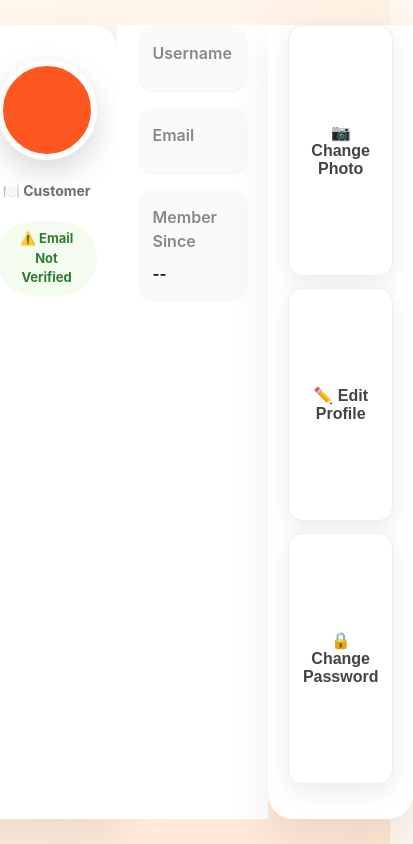
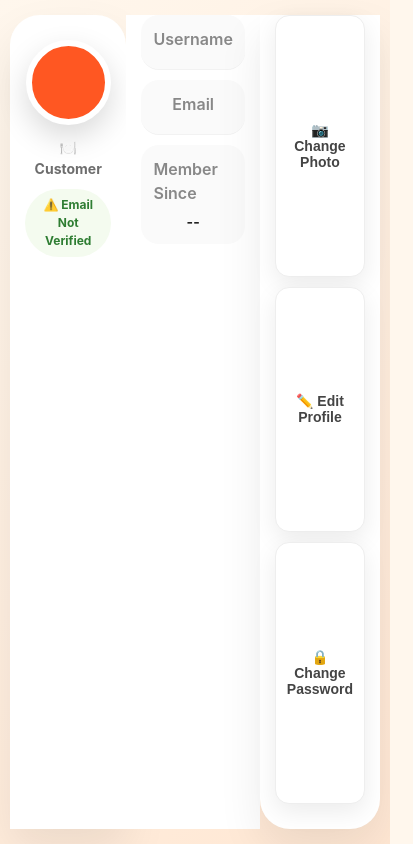
Before and after one commit to Juizpapi/ComeAgain, a React (Vite) app in the folder client/: page /profile in a window 390 px wide. Shown: the whole page, 413 px wide, since content can reach past the window. Built offline with nearby package versions, Linux system fonts and the light colour scheme; no server answers.

Commit message:
Fix profilpage css mobile view modification

```diff
--- a/client/src/styles/ProfilePage.css
+++ b/client/src/styles/ProfilePage.css
@@ -424,147 +424,97 @@ to{
 @media(max-width:768px){
 
     .profile-page{
-        padding:25px 12px;
-    }
-
-
-    .profile-header,
-    .profile-info,
-    .profile-actions{
-
-        max-width:100%;
+        padding:15px 10px;
     }
 
 
     .profile-header{
 
-        padding:35px 20px 25px;
-
-        border-radius:25px 25px 0 0;
+        padding:25px 15px 20px;
 
     }
 
 
     .profile-info{
 
-        padding:0 20px 25px;
+        padding:0 15px 20px;
 
-        gap:15px;
+        gap:10px;
 
     }
 
 
     .profile-actions{
 
-        padding:0 20px 35px;
+        padding:0 15px 25px;
 
-        gap:12px;
-
-        border-radius:0 0 25px 25px;
+        gap:10px;
 
     }
 
 
     .profile-avatar{
 
-        width:100px;
-
-        height:100px;
-
-        font-size:40px;
+        width:85px;
+        height:85px;
+        font-size:34px;
 
     }
 
 
     .profile-header h2{
 
-        font-size:26px;
-
-        word-break:break-word;
+        margin-top:12px;
+        font-size:22px;
 
     }
 
 
     .profile-header p{
 
+        margin-top:4px;
         font-size:14px;
 
-        word-break:break-word;
+    }
+
+
+    .profile-role{
+
+        margin-top:8px;
 
     }
 
 
     .verified-badge{
 
-        font-size:13px;
-
-        padding:8px 14px;
+        margin-top:10px;
+        padding:7px 12px;
+        font-size:12px;
 
     }
 
 
     .profile-row{
 
-        width:100%;
+        padding:12px;
 
-        flex-direction:column;
-
-        align-items:flex-start;
-
-        gap:10px;
-
-        padding:16px;
+        gap:6px;
 
     }
 
 
     .profile-row strong{
 
-        font-size:15px;
-
-        word-break:break-word;
-
-    }
-
-
-    .profile-input{
-
-        width:100%;
-
-        box-sizing:border-box;
-
-        padding:12px;
+        font-size:14px;
 
     }
 
 
     .profile-btn{
 
-        width:100%;
+        padding:11px;
 
-        padding:14px;
-
-    }
-
-
-    .success-toast{
-
-        left:12px;
-
-        right:12px;
-
-        top:15px;
-
-        padding:15px;
-
-        gap:12px;
-
-    }
-
-
-    .success-message{
-
-        font-size:13px;
+        font-size:14px;
 
     }
 
```
